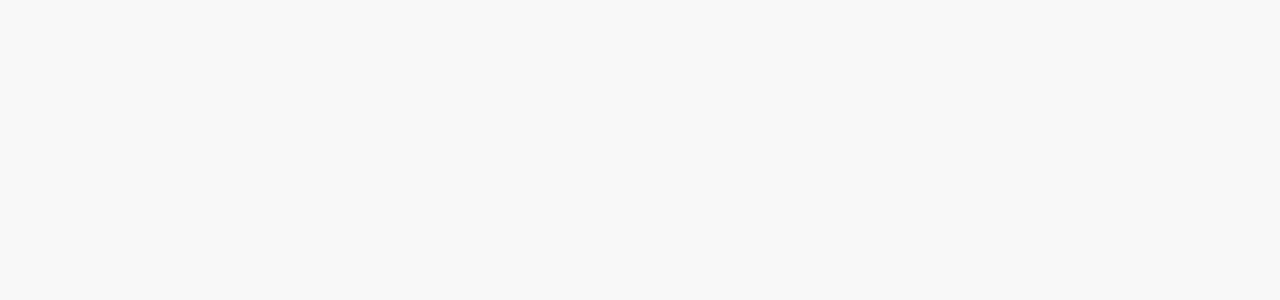
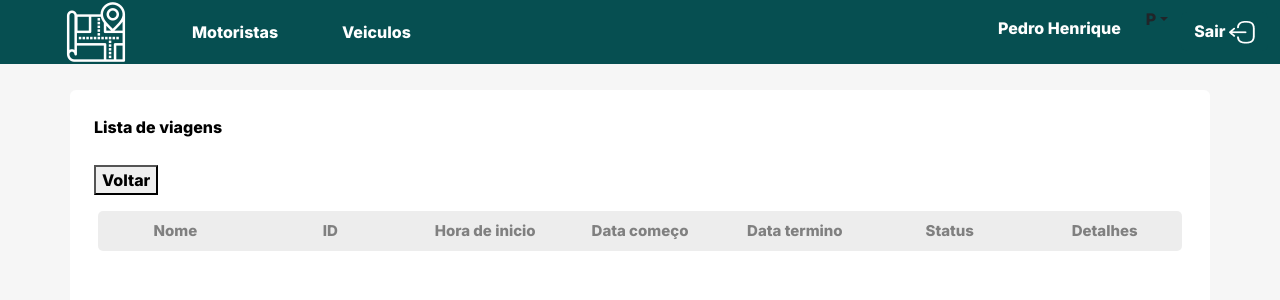
Before and after one commit to FleetControlSpeed/Front-end-fleet-control, a Vue app: page /listaCorridas in a window 1280 px wide. Before the commit this address had no page. Shown: the top 300 px of the page. Built offline with nearby package versions, Linux system fonts and the light colour scheme; no server answers.

Commit message:
atualização da nav-bar

```diff
--- a/src/App.vue
+++ b/src/App.vue
@@ -1,6 +1,44 @@
 <template>
   <div id="app">
-    <router-view/>
+    <nav class=" navbar-expand-lg bg-body-tertiary">
+  <div class="container-fluid nav">
+    <img alt="Logo"  src="LogoNav.png" class="logo">
+
+      <ul class="navbar-nav me-auto mb-2 mb-lg-0">
+        <li class="nav-item">
+          <a class="nav-link active" aria-current="page" href="#">Motoristas</a>
+        </li>
+        <li class="nav-item">
+          <a class="nav-link" href="#">Veiculos</a>
+        </li>
+      </ul>
+
+
+      <div class="d-flex">
+            <p class="nomeUsuario">Pedro Henrique</p>
+           <div class="dropdown">
+            <button type="button" class="btn dropdown-toggle" data-bs-toggle="dropdown">P</button>
+            <section class="dropdown-menu">
+            <section class="dropdown-item">Perfil</section>
+            <section class="dropdown-divider"></section>
+            <section class="dropdown-item">Multas</section>
+            <section class="dropdown-item">Historico</section>
+            <section class="dropdown-divider"></section>
+            <section class="dropdown-item">Configurações</section>
+
+
+            </section>
+           </div>
+      </div>
+      <div>
+        <button class="btn botao" type="button">
+            Sair
+            <img src="LogoSair.png">
+        </button>
+      </div>
+    </div>
+</nav>
+<router-view/>
   </div>
 </template>
 
--- a/src/router/index.ts
+++ b/src/router/index.ts
@@ -16,6 +16,11 @@ const routes: Array<RouteRecordRaw> = [
     path: '/recuperarSenha',
     name: 'recuperarSenha',
     component: () => import(/* webpackChunkName: "about" */ '../views/RecuperarSenha.vue')
+  },
+  {
+    path: '/listaCorridas',
+    name: 'listacorridas',
+    component: () => import(/* webpackChunkName: "about" */ '../views/Motorista/Motorista-Historico.vue')
   }
 ]
 
--- /dev/null
+++ b/src/views/Motorista/Motorista-Historico.vue
@@ -0,0 +1,186 @@
+<template>
+    <div class="container tabela">
+            <div class="container text-center">
+                <div class="row align-items-start">
+                    <div class="col opcoes">
+                        Lista de viagens
+                    </div>
+                </div>
+                <div class="row align-items-end">
+                    <div class="col opcoes">
+                        <button type="button"> Voltar </button>
+                    </div>
+                </div>
+            </div>
+
+            <div class="row inicio">
+                <div class="col"> Nome </div>
+                <div class="col"> ID </div>
+                <div class="col"> Hora de inicio </div>
+                <div class="col"> Data começo </div>
+                <div class="col"> Data termino </div>
+                <div class="col"> Status </div>
+                <div class="col"> Detalhes </div>
+            </div>
+    </div>
+
+    </template>
+
+    <script lang="ts">
+    import { defineComponent } from 'vue';
+    import {multa} from '@/models/multa'
+    import multaClient  from '@/client/multaClient';
+
+    export default defineComponent({
+      name: 'VeiculoLista',
+      data() {
+        return {
+            multasList: new Array<multa>(),
+
+        }
+      },
+      mounted() {
+        this.findAll();
+      },
+      methods: {
+
+        findAll() {
+          multaClient.listaAll()
+            .then(sucess => {
+              this.multasList = sucess
+            })
+            .catch(error => {
+              console.log(error);
+            });
+        },
+      }
+    });
+
+    </script>
+
+    <style lang="scss">
+
+    .nav{
+       background-color: #064F51;
+       color: white;
+    }
+
+    .logo{
+        padding-left: 8vh;
+    }
+
+    .nav-item{
+        padding-top: 1.5vh;
+        justify-content: center;
+        align-items: center;
+        padding-left: 8vh;
+    }
+
+    .botao{
+        color: white;
+        margin-top: 1.5vh;
+        background-color: #064F51;
+    }
+
+    .logoUsuario{
+        margin-top: 2vh;
+        margin-right: 4vh;
+        background-color: #096366dc;
+        width: 3vw;
+        height: 3vh;
+        border-radius: 5px;
+    }
+
+    .nomeUsuario{
+        margin-top: 2vh;
+        margin-right: 1.5vh;
+        border-radius: 5px;
+    }
+
+
+
+    .tabela{
+            margin-top: 2vw;
+            background-color: WHITE;
+            height: 75vh;
+            border-radius: 6px;
+
+        }
+
+        .inicio{
+            background-color: rgba(128, 128, 128, 0.144);
+            color: grey;
+            text-align: center;
+            align-items: center;
+            font-size: 10px;
+            font-weight: bolder;
+            border-radius: 5px;
+            margin: 2vh;
+            height: 5vh;
+
+        }
+
+        .inativo{
+                color: red;
+                font-weight: bolder;
+                background-color: rgba(255, 0, 0, 0.349);
+                border-radius: 5px;
+            }
+
+            .ativo{
+                color: green;
+                font-weight: bolder;
+                background-color: rgba(0, 128, 0, 0.349);
+                border-radius: 5px;
+            }
+
+        .itens{
+            background-color: white;
+            align-items: center;
+            text-align: center;
+            border-radius: 5px;
+            margin: 2vh;
+            transition: 2s;
+            height: 5vh;
+
+        }
+
+        .col{
+            font-size: 15px;
+            font-weight: 100;
+
+        }
+
+        .page-link{
+            width: 2vw;
+            color: black;
+        }
+
+        .pagination{
+            margin-top: 5vw;
+            justify-content: center;
+        }
+
+        .opcoes{
+            color: black;
+            align-items: left;
+            text-align: left;
+            border-radius: 5px;
+            margin-top: 2vw;
+
+            font-size: 2vh;
+            font-weight: bolder;
+        }
+
+        .botao-cadastrar{
+            height: 2.5vh;
+            margin-top: 1.5vw;
+            text-align: right;
+        }
+
+        .botao-texto{
+        color: white;
+        background-color: #064F51;
+    }
+
+    </style>
--- a/src/views/multas/Multas-lista-view.vue
+++ b/src/views/multas/Multas-lista-view.vue
@@ -1,36 +1,4 @@
 <template>
-
-<nav class=" navbar-expand-lg bg-body-tertiary">
-  <div class="container-fluid nav">
-    <img alt="Logo"  src="LogoNav.png" class="logo">
-
-      <ul class="navbar-nav me-auto mb-2 mb-lg-0">
-        <li class="nav-item">
-          <a class="nav-link active" aria-current="page" href="#">Motoristas</a>
-        </li>
-        <li class="nav-item">
-          <a class="nav-link" href="#">Veiculos</a>
-        </li>
-        <li class="nav-item">
-          <a class="nav-link" href="#">Configurações</a>
-        </li>
-      </ul>
-
-
-      <div class="d-flex">
-            <p class="nomeUsuario">Pedro Henrique</p>
-           <div class="logoUsuario">
-            P
-           </div>
-      </div>
-      <div>
-        <button class="btn botao" type="button">
-            Sair
-            <img src="LogoSair.png">
-        </button>
-      </div>
-    </div>
-</nav>
 
 <div class="container tabela">
         <div class="container text-center">
```
